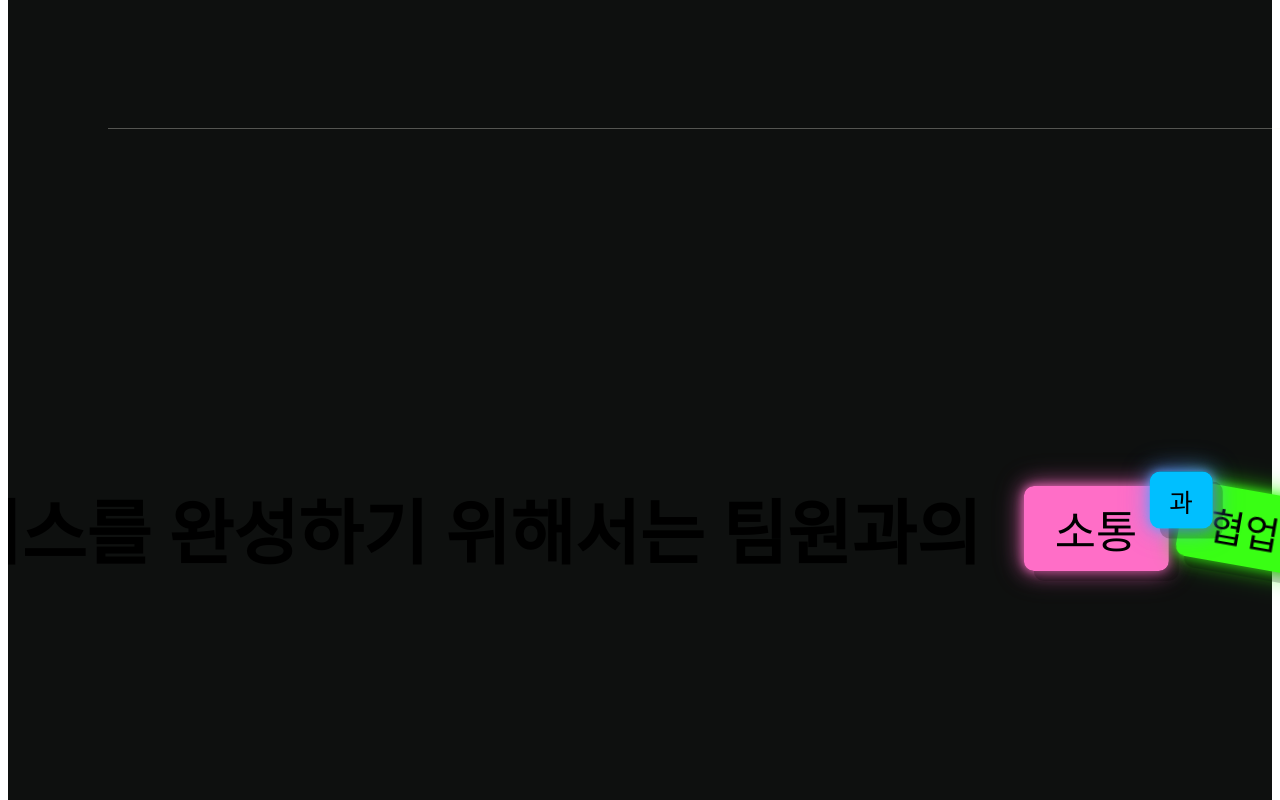
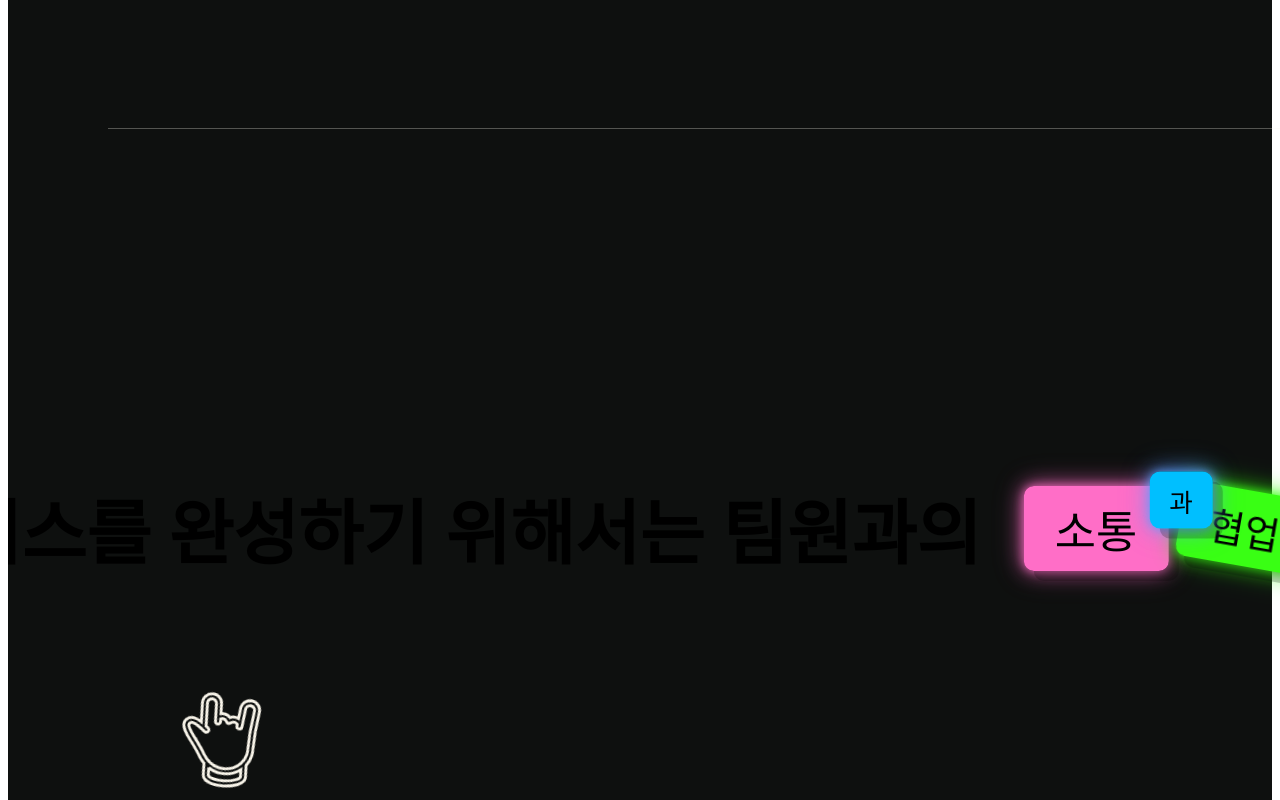
Before and after one commit to SeoJaeWan/intro, a Next.js app: page / in a window 1280 px wide. Shown: the part 1480-2280 px from the top of the page. Built offline with nearby package versions, Linux system fonts and the light colour scheme.

Commit message:
feat: more image

```diff
--- a/src/components/molecules/home/more/community/community.style.ts
+++ b/src/components/molecules/home/more/community/community.style.ts
@@ -1,6 +1,9 @@
+import Image from 'next/image';
 import styled, { keyframes } from 'styled-components';
 
 const Container = styled.div`
+  position: relative;
+
   display: flex;
   flex-direction: column;
   justify-content: center;
@@ -132,12 +135,41 @@ const SecondaryBox = styled.span`
   }
 `;
 
+const handAni = keyframes`
+  from {
+    transform: rotate(0deg) scale(1);
+  }
+
+  to {
+    transform: rotate(30deg) scale(.9);
+  }
+`;
+
+const HandImage = styled(Image)`
+  position: absolute;
+
+  top: 70%;
+  left: 10%;
+
+  width: 100px;
+  height: 100px;
+
+  animation: ${handAni} 2s linear infinite alternate;
+  opacity: 0;
+  transition: opacity 0.5s;
+
+  &.show {
+    opacity: 1;
+  }
+`;
+
 const CommunityStyle = {
   Container,
   Content,
   MainBox,
   SubBox,
   SecondaryBox,
+  HandImage,
 };
 
 export default CommunityStyle;
--- a/src/components/molecules/home/more/community/index.tsx
+++ b/src/components/molecules/home/more/community/index.tsx
@@ -24,6 +24,8 @@ const Community = () => {
   const box1Ref = useObserver<HTMLDivElement>({ threshold: 1 });
   const box2Ref = useObserver<HTMLDivElement>({ threshold: 1 });
   const box3Ref = useObserver<HTMLDivElement>({ threshold: 1 });
+
+  const handRef = useObserver<HTMLImageElement>({ threshold: 1 });
 
   return (
     <CommunityStyle.Container>
@@ -99,6 +101,14 @@ const Community = () => {
           </ShowChar>
         ))}
       </CommunityStyle.Content>
+
+      <CommunityStyle.HandImage
+        src={'/assets/images/common/hands.svg'}
+        alt={''}
+        width={100}
+        height={100}
+        ref={handRef}
+      />
     </CommunityStyle.Container>
   );
 };
```
Also changed, not shown: public/assets/images/common/hands.svg (added).
